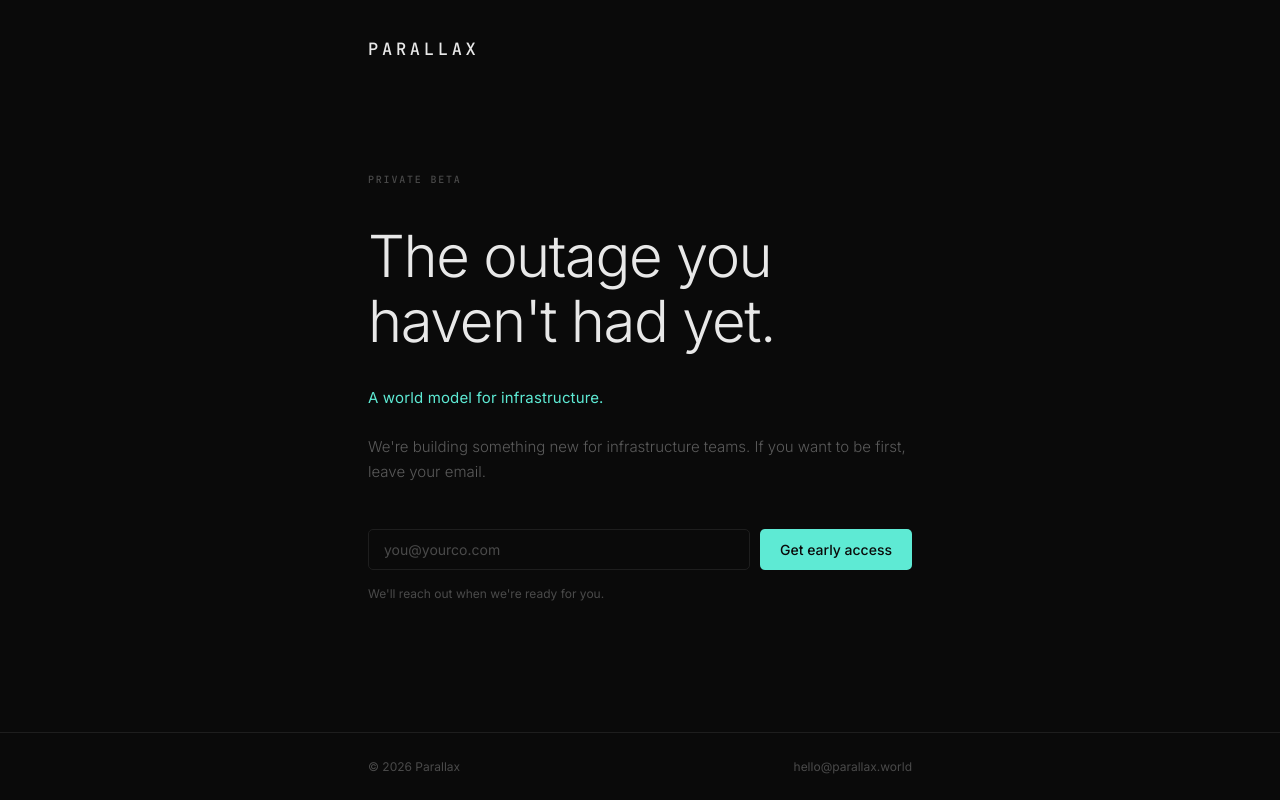
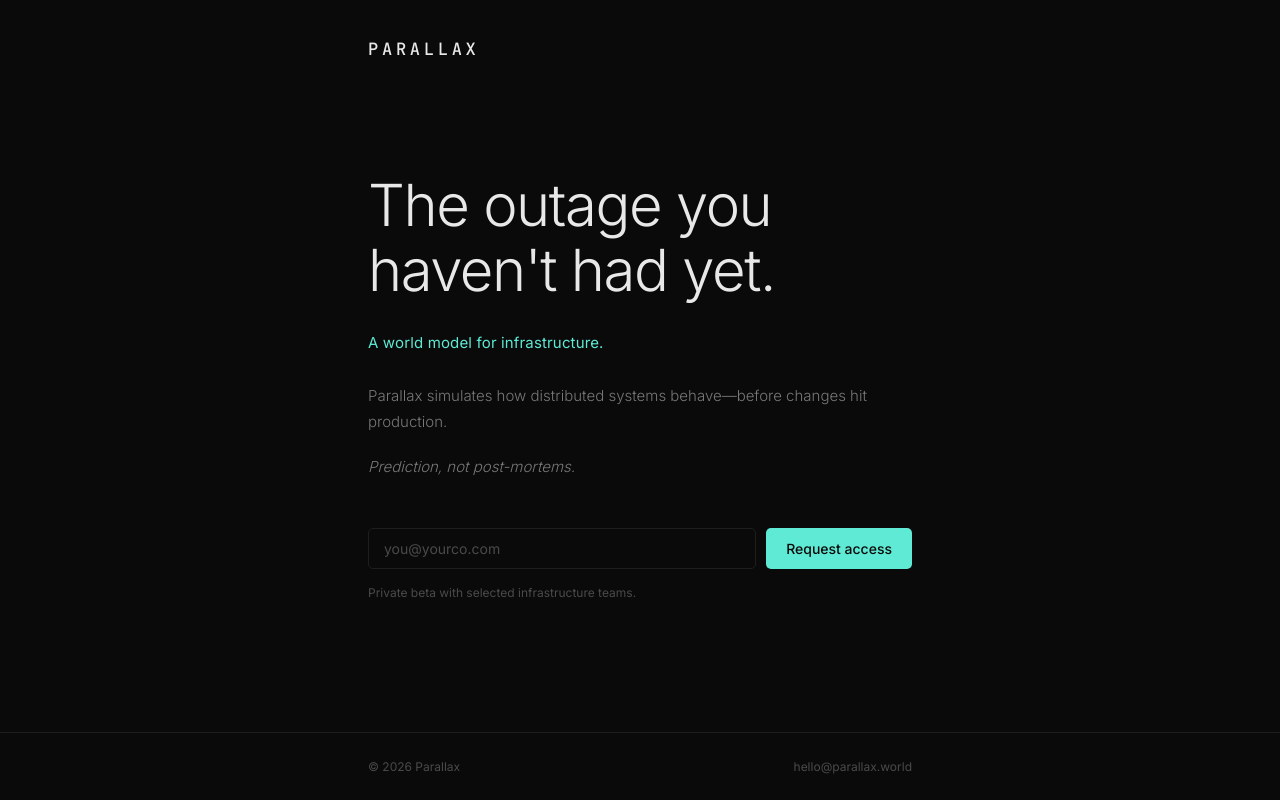
Before and after one commit to absmach/parallax-website, a plain HTML site: page index.html in a window 1280 px wide. Drawn offline with Linux system fonts and the light colour scheme.

Commit message:
Sharpen message
Signed-off-by: Drasko Draskovic <drasko.draskovic@gmail.com>

```diff
--- a/index.html
+++ b/index.html
@@ -4,9 +4,9 @@
   <meta charset="UTF-8" />
   <meta name="viewport" content="width=device-width, initial-scale=1.0" />
   <title>Parallax</title>
-  <meta name="description" content="Something new is coming for infrastructure teams." />
+  <meta name="description" content="Parallax simulates how distributed systems behave—before changes hit production." />
   <meta property="og:title" content="Parallax" />
-  <meta property="og:description" content="Something new is coming for infrastructure teams." />
+  <meta property="og:description" content="A world model for infrastructure." />
   <meta property="og:type" content="website" />
   <link rel="icon" type="image/svg+xml" href="favicon.svg" />
   <link rel="preconnect" href="https://fonts.googleapis.com" />
@@ -81,22 +81,13 @@
       width: 100%;
     }
 
-    .hero-eyebrow {
-      font-family: var(--mono);
-      font-size: 10px;
-      letter-spacing: 0.18em;
-      text-transform: uppercase;
-      color: var(--muted);
-      margin-bottom: 36px;
-    }
-
     .hero-headline {
       font-size: clamp(36px, 7vw, 58px);
       font-weight: 300;
       line-height: 1.12;
       letter-spacing: -0.025em;
       color: var(--text);
-      margin-bottom: 32px;
+      margin-bottom: 28px;
     }
 
     .hero-subline {
@@ -104,15 +95,25 @@
       font-weight: 400;
       color: var(--accent);
       letter-spacing: 0.01em;
-      margin-bottom: 24px;
+      margin-bottom: 28px;
     }
 
     .hero-body {
       font-size: 15px;
       font-weight: 300;
-      color: #5a5a5a;
+      color: #787878;
       line-height: 1.7;
-      margin-bottom: 44px;
+      margin-bottom: 0;
+    }
+
+    .hero-kicker {
+      font-size: 15px;
+      font-weight: 300;
+      color: #787878;
+      line-height: 1.7;
+      margin-top: 20px;
+      margin-bottom: 48px;
+      font-style: italic;
     }
 
     /* ── form ── */
@@ -228,12 +229,12 @@
   <main>
     <section class="hero">
       <div class="wrap">
-        <p class="hero-eyebrow">Private beta</p>
         <h1 class="hero-headline">
           The outage you<br />haven't had yet.
         </h1>
         <p class="hero-subline">A world model for infrastructure.</p>
-        <p class="hero-body">We're building something new for infrastructure teams. If you want to be first, leave your email.</p>
+        <p class="hero-body">Parallax simulates how distributed systems behave—before changes hit production.</p>
+        <p class="hero-kicker">Prediction, not post-mortems.</p>
         <form class="cta-form" id="cta-form">
           <input
             class="cta-input"
@@ -242,9 +243,9 @@
             required
             aria-label="Email address"
           />
-          <button class="cta-btn" type="submit">Get early access</button>
+          <button class="cta-btn" type="submit">Request access</button>
         </form>
-        <p class="cta-note" id="cta-note">We'll reach out when we're ready for you.</p>
+        <p class="cta-note" id="cta-note">Private beta with selected infrastructure teams.</p>
         <p class="cta-success" id="cta-success">You're on the list.</p>
       </div>
     </section>
```
